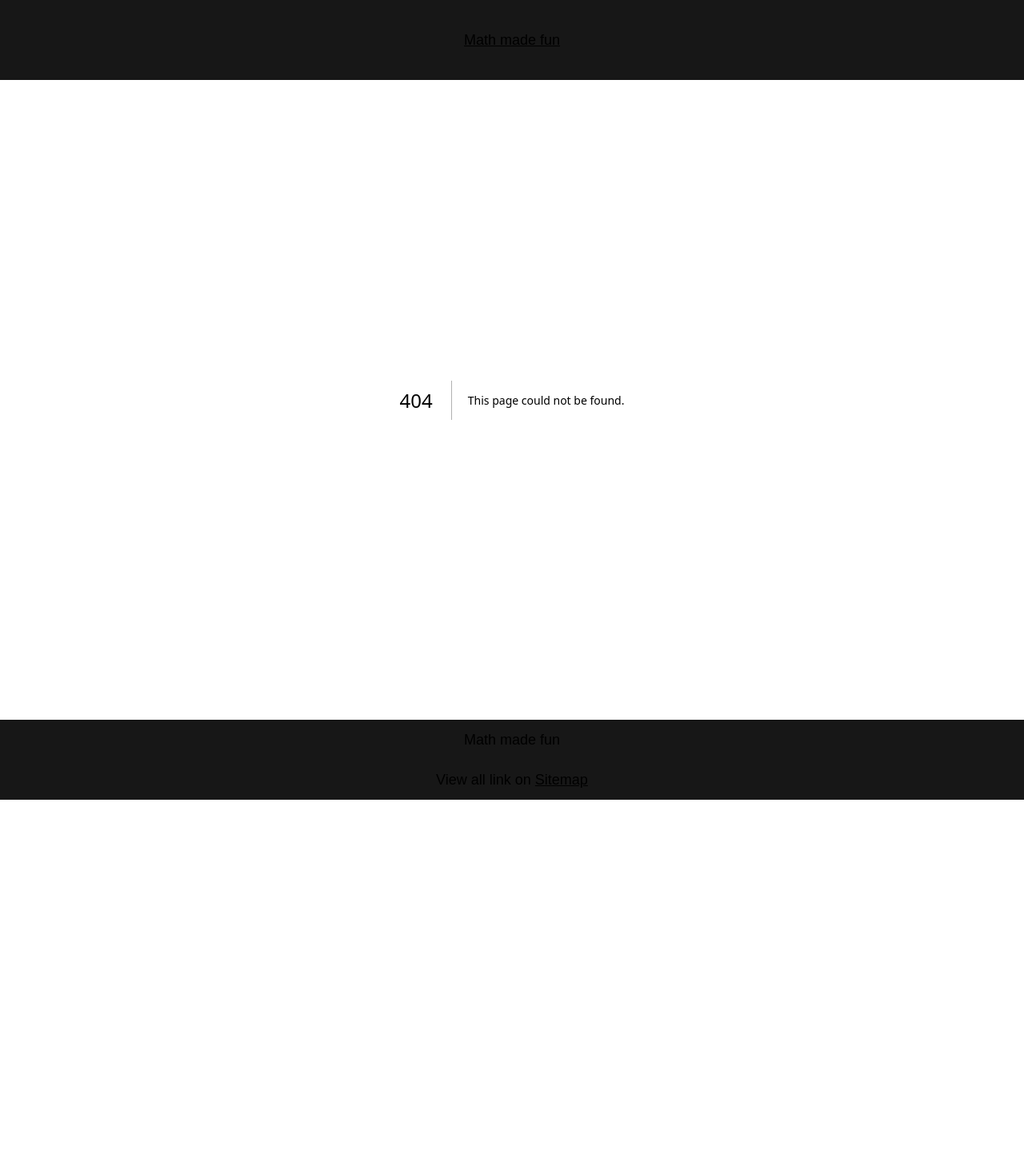
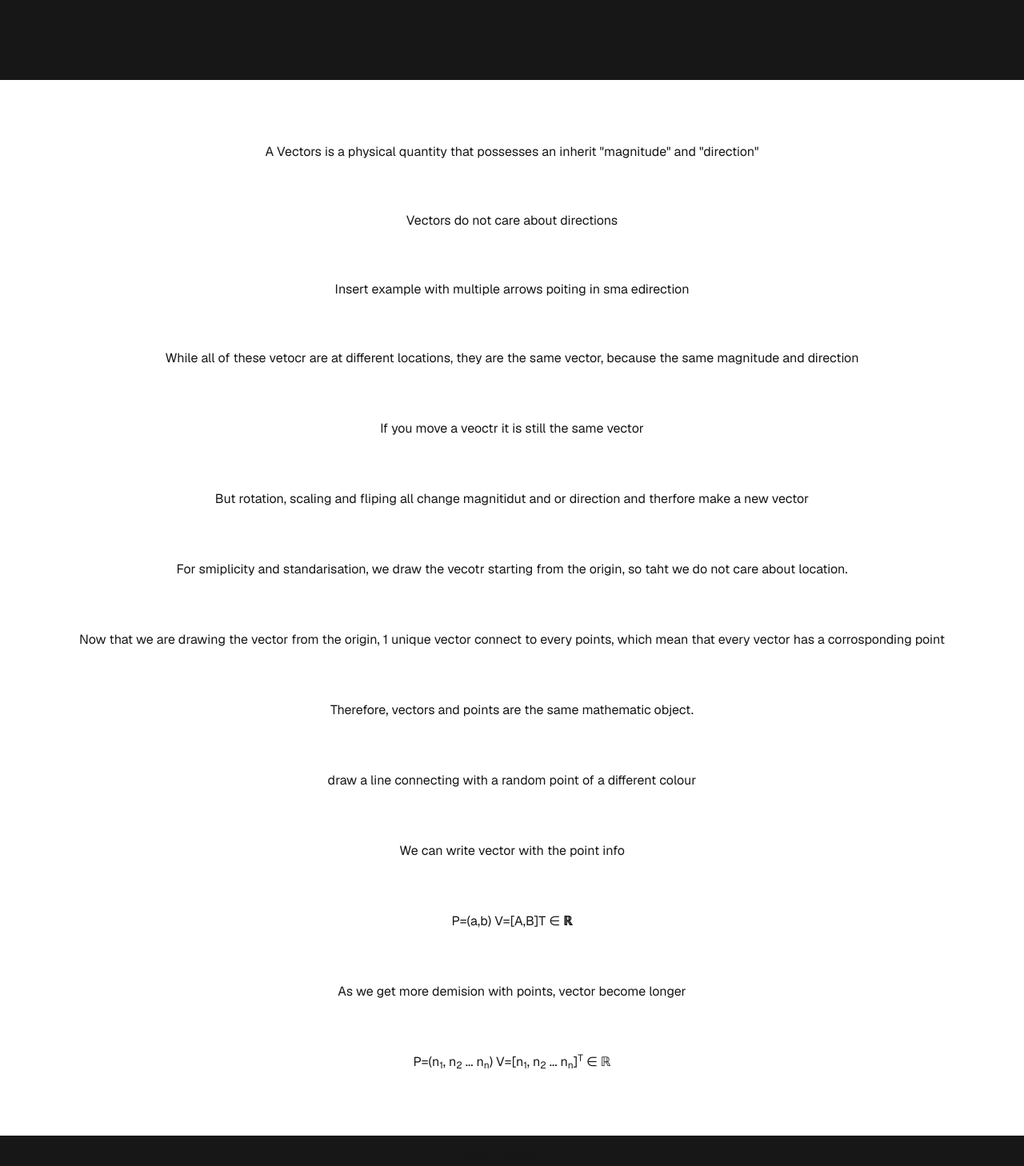
Before and after one commit to RisingSatalite/math-made-fun, a Next.js app: page /advance/vector in a window 1280 px wide. Before the commit this address had no page. Shown: the top 1458 px of the page at 80% size. Before the commit the page ends 1000 px from the top, so only its background shows below. Built offline with nearby package versions, Linux system fonts and the light colour scheme.

Commit message:
Vector notes

```diff
--- /dev/null
+++ b/src/app/advance/vector/page.js
@@ -0,0 +1,20 @@
+export default function Vectors() {
+  return (
+    <div className="grid grid-rows-[20px_1fr_20px] items-center justify-items-center min-h-screen p-8 pb-20 gap-16 sm:p-20 font-[family-name:var(--font-geist-sans)]">
+      <p>A Vectors is a physical quantity that possesses an inherit "magnitude" and "direction"</p>
+      <p>Vectors do not care about directions</p>
+      <p>Insert example with multiple arrows poiting in sma edirection</p>
+      <p>While all of these vetocr are at different locations, they are the same vector, because the same magnitude and direction</p>
+      <p>If you move a veoctr it is still the same vector</p>
+      <p>But rotation, scaling and fliping all change magnitidut and or direction and therfore make a new vector</p>
+      <p>For smiplicity and standarisation, we draw the vecotr starting from the origin, so taht we do not care about location.</p>
+      <p>Now that we are drawing the vector from the origin, 1 unique vector connect to every points, which mean that every vector has a corrosponding point</p>
+      <p>Therefore, vectors and points are the same mathematic object.</p>
+      draw a line connecting with a random point of a different colour
+      <p>We can write vector with the point info</p>
+      <p>P=(a,b) V=[A,B]T ∈ <b>ℝ</b></p>
+      <p>As we get more demision with points, vector become longer</p>
+      <p>P=(n<sub>1</sub>, n<sub>2</sub> ... n<sub>n</sub>) V=[n<sub>1</sub>, n<sub>2</sub> ... n<sub>n</sub>]<sup>T</sup> ∈ ℝ</p>
+    </div>
+  );
+}
--- /dev/null
+++ b/src/app/advance/vector/projections/page.js
@@ -0,0 +1,10 @@
+export default function Projections() {
+  return (
+    <div className="grid grid-rows-[20px_1fr_20px] items-center justify-items-center min-h-screen p-8 pb-20 gap-16 sm:p-20 font-[family-name:var(--font-geist-sans)]">
+      <p>To check for variance, of which vector is most important to a main vecotr made of multiple vectors</p>
+      <p>To project Vector B onto Vector A, use the below formula</p>
+      <p>proj<sub>A</sub>B = ((B * A)/A mag) * A</p>
+      <p>Use the dot point of B and A, divid by A magnitude, and then multiply that by Vector A to get the Vector</p>
+    </div>
+  );
+}
```
